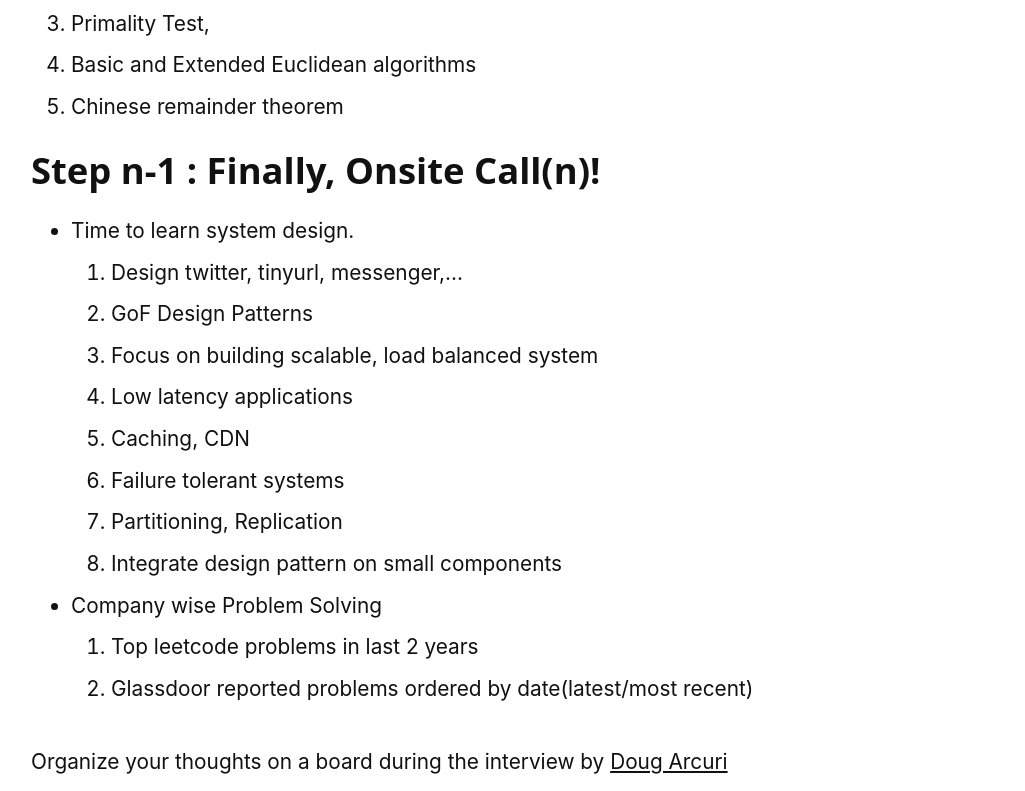
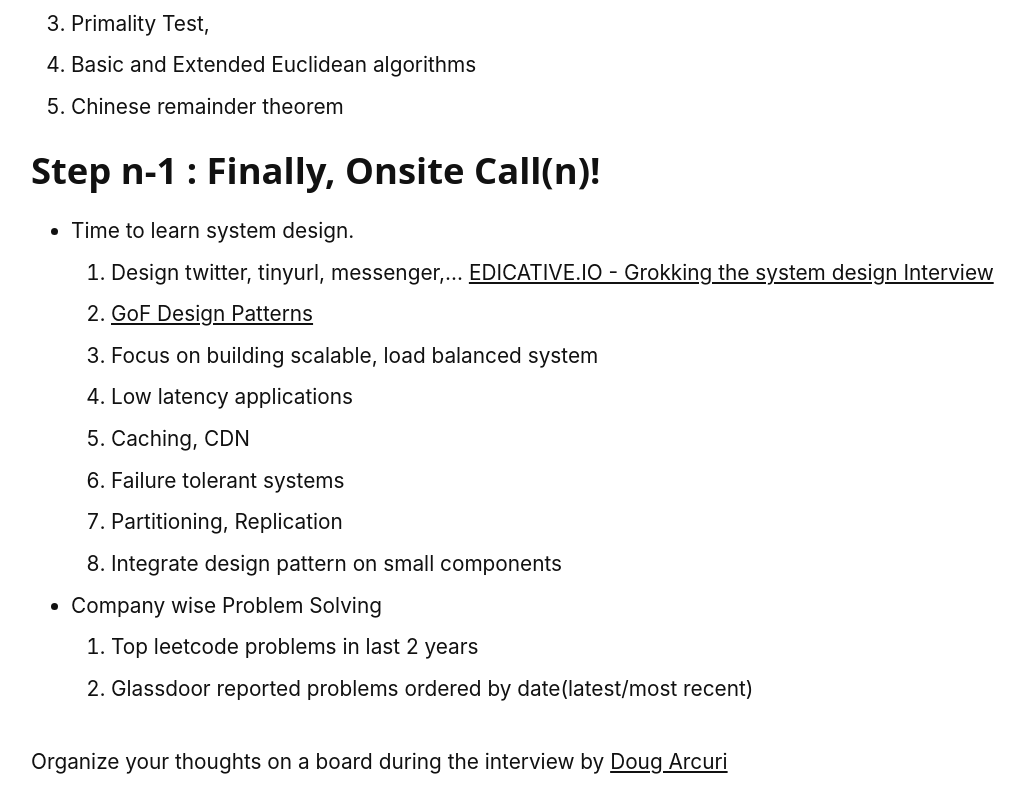
Before and after one commit to summonersRift/summonersrift.github.io, a Jekyll site: the page built from _posts/2018-08-13-landing-dream-job-in-tech.md, in a window 1280 px wide and 900 px high, scrolled down 10599 px, cut to the strip 0-791 px from the top of the window. Shown: the whole strip, without its empty margins (109-1134 px from the left). Built offline with Jekyll 4.4.1, drawn with Linux system fonts in a browser that asks for light colours; nearby versions of some CDN libraries; our own code applies the rules of GitHub Pages for plain Markdown files.

Commit message:
Update 2018-08-13-landing-dream-job-in-tech.md

```diff
--- a/_posts/2018-08-13-landing-dream-job-in-tech.md
+++ b/_posts/2018-08-13-landing-dream-job-in-tech.md
@@ -238,8 +238,8 @@ Here is how it makes you stronger-
 
 ### Step n-1 : Finally, Onsite Call(n)!
 - Time to learn system design.
-  1. Design twitter, tinyurl, messenger,...
-  1. GoF Design Patterns
+  1. Design twitter, tinyurl, messenger,... [EDICATIVE.IO - Grokking the system design Interview](https://www.educative.io/collection/5668639101419520/5649050225344512)
+  1. [GoF Design Patterns](http://java-design-patterns.com/patterns/)
   1. Focus on building scalable, load balanced system
   1. Low latency applications
     1. Caching, CDN
```
